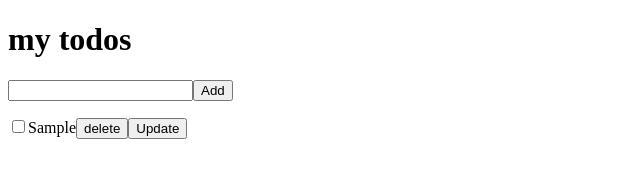
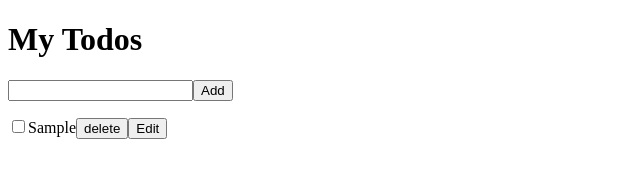
Before and after one commit to Ram-Ram007/ts-todo-app, a React (Vite) app in the folder app/: page / in a window 1280 px wide. Both pictures are taken after typing "Sample" into the empty fields and a click on the button "Add". Shown: the top 189 px of the page, without its empty margins (0-640 px from the left). Built offline with nearby package versions, Linux system fonts and the light colour scheme.

Commit message:
modified

```diff
--- a/app/src/App.tsx
+++ b/app/src/App.tsx
@@ -43,7 +43,7 @@ function App() {
   }
   return (
     <div>
-      <h1>my todos</h1>
+      <h1>My Todos</h1>
       <AddTodo onTodoAdd={onTodoAdd} />
       <TodoList
         todos={todos}
--- a/app/src/components/TodoList.tsx
+++ b/app/src/components/TodoList.tsx
@@ -28,7 +28,7 @@ const TodoList: React.FC<ITodoList> = ({
               <input type="checkbox" />
               {t.text}
               <button onClick={() => handleDelete(t.id)}>delete</button>
-              <button onClick={() => handleUpdate(t.id)}>Update</button>
+              <button onClick={() => handleUpdate(t.id)}>Edit</button>
             </p>
           )}
         </div>
```
